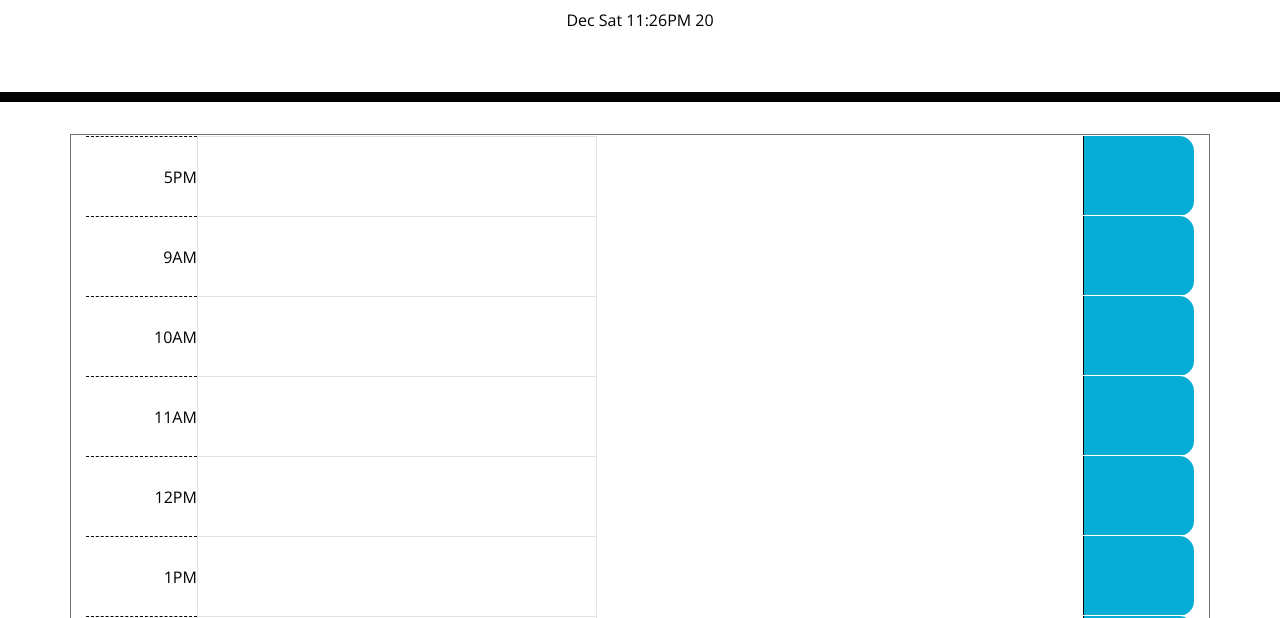
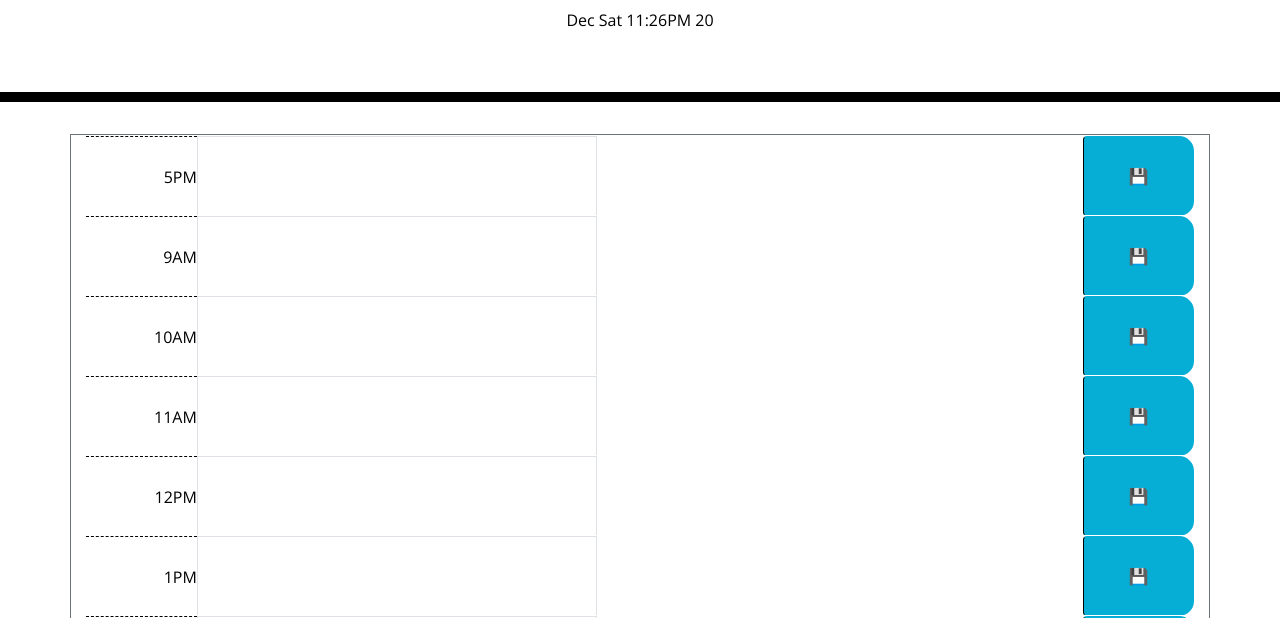
Before and after one commit to jkhauth/Daily-Scheduler, a plain HTML site: page Develop/index.html in a window 1280 px wide. Shown: the part 182-800 px from the top of the page. Drawn offline with nearby package versions, Linux system fonts and the light colour scheme.

Commit message:
buttons added to hourblocks

```diff
--- a/Develop/index.html
+++ b/Develop/index.html
@@ -46,7 +46,7 @@
         </textarea>
         </div>
         <!--SAVE/INPUT BUTTON-->
-        <div class="saveBtn"></div>
+        <button class="saveBtn text-center btn">&#128190;</button>
         </form>
         </div>
 
```
